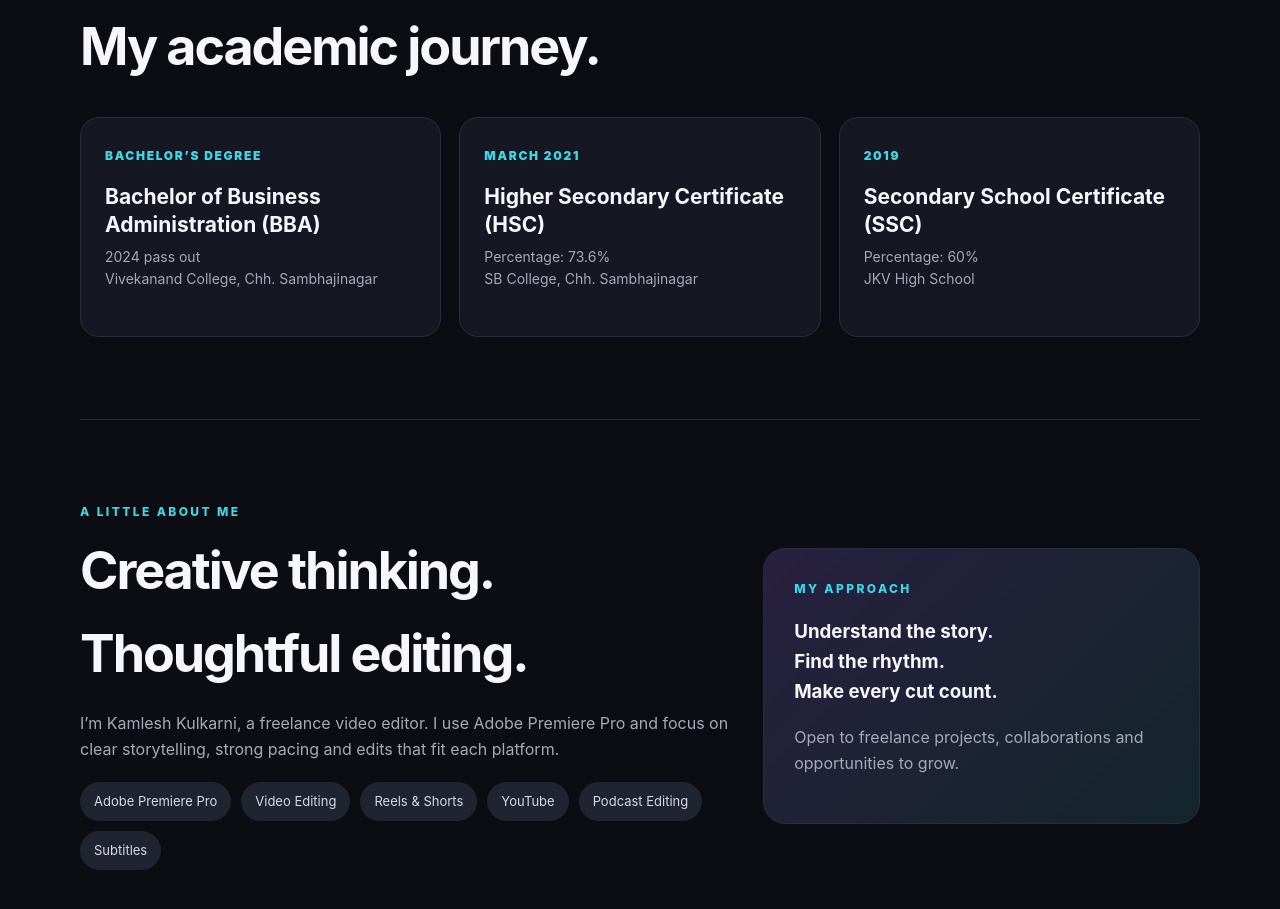
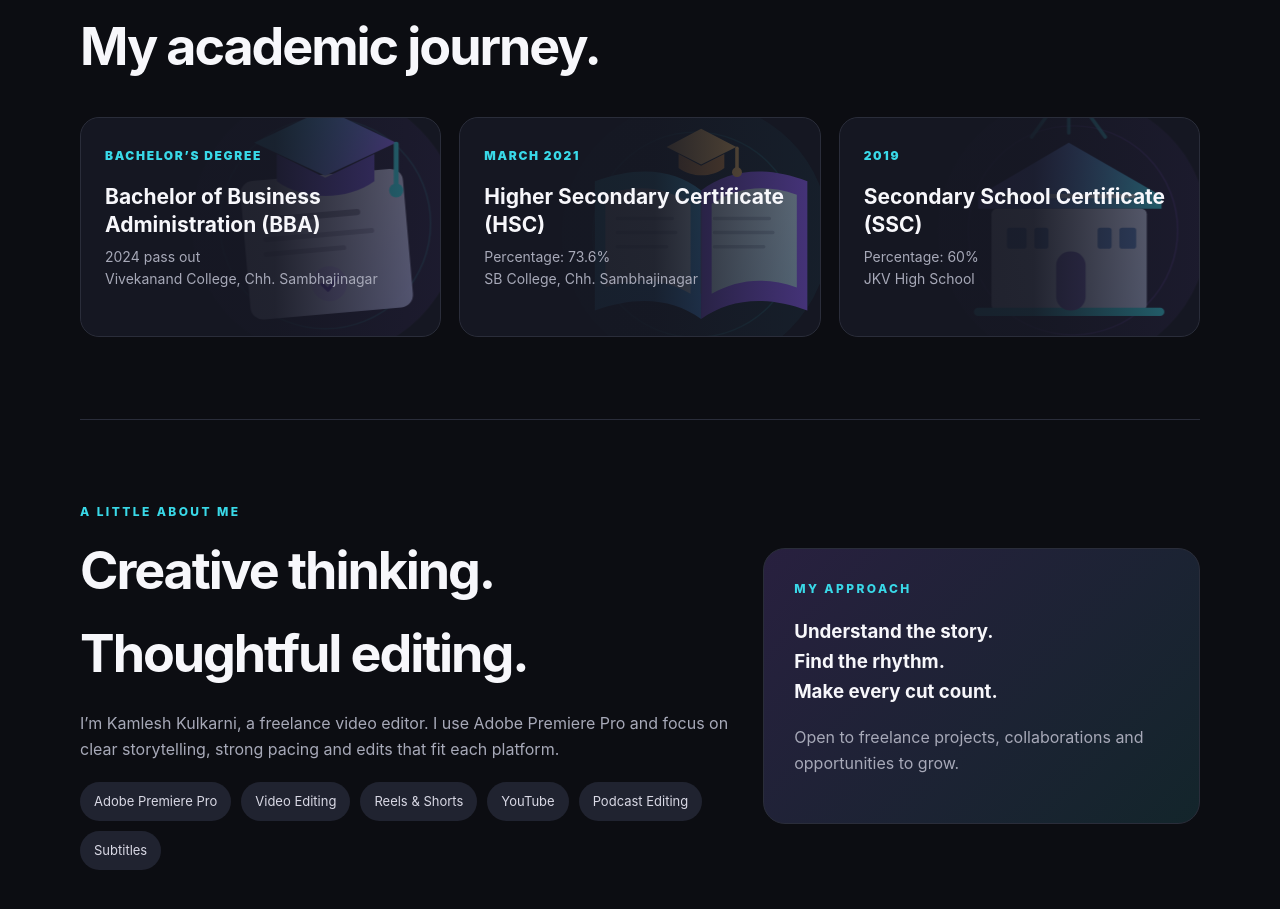
Before and after one commit to Niranjan-tawde/kamlesh-portfolio, a plain HTML site: page index.html in a window 1280 px wide. Shown: the part 5750-6659 px from the top of the page. Drawn offline with Linux system fonts and the light colour scheme.

Commit message:
Add visual backgrounds across portfolio sections

```diff
--- a/index.html
+++ b/index.html
@@ -144,8 +144,18 @@ body{overflow-x:hidden}
 .contact:before{z-index:0;background:url("assets/visuals/contact-chat.svg") right center/auto 100% no-repeat;opacity:.92}
 .contact:after{z-index:1;background:linear-gradient(90deg,#21183af5 0%,#21183ad9 47%,#11262c50 100%)}
 .contact>*{position:relative;z-index:2}
+.education-grid .card{position:relative;isolation:isolate;overflow:hidden;background:var(--panel)}
+.education-grid .card:before,.education-grid .card:after{content:"";position:absolute;inset:0;border-radius:inherit;pointer-events:none}
+.education-grid .card:before{z-index:0;background-image:var(--education-image);background-position:right center;background-size:auto 145%;background-repeat:no-repeat;opacity:.72;transition:transform .4s,opacity .4s}
+.education-grid .card:after{z-index:1;background:linear-gradient(90deg,#151722f5 0%,#151722e8 54%,#15172265 100%)}
+.education-grid .card>*{position:relative;z-index:2}
+.education-bba{--education-image:url("assets/visuals/education-bba.svg")}
+.education-hsc{--education-image:url("assets/visuals/education-hsc.svg")}
+.education-ssc{--education-image:url("assets/visuals/education-ssc.svg")}
+.education-grid .card:hover:before{transform:scale(1.04);opacity:.9}
 @media(max-width:520px){
   .service-card:after{background:linear-gradient(90deg,#0c0d12f4 0%,#0c0d12d4 56%,#0c0d1260 100%)}
+  .education-grid .card:after{background:linear-gradient(90deg,#151722f5 0%,#151722eb 58%,#15172275 100%)}
   .contact{min-height:340px}
   .contact:before{background-size:auto 82%;background-position:right bottom}
   .contact:after{background:linear-gradient(90deg,#21183af5 0%,#21183ad9 68%,#11262c70 100%),linear-gradient(0deg,#11262ced 0%,transparent 50%)}
@@ -185,9 +195,9 @@ body{overflow-x:hidden}
 </div></section>
 <section id="experience"><div class="eyebrow">Experience</div><h2>Freelance video editor.</h2><div class="experience-card card"><span class="number">INDEPENDENT · FREELANCE</span><h3>Freelance Video Editor</h3><p>Working with creators, brands and businesses to shape raw footage into clear, engaging YouTube videos, podcast edits and short-form content.</p></div></section>
 <section id="education"><div class="eyebrow">Education</div><h2>My academic journey.</h2><div class="grid education-grid">
-<article class="card"><span class="number">BACHELOR’S DEGREE</span><h3>Bachelor of Business Administration (BBA)</h3><p>2024 pass out</p><p>Vivekanand College, Chh. Sambhajinagar</p></article>
-<article class="card"><span class="number">MARCH 2021</span><h3>Higher Secondary Certificate (HSC)</h3><p>Percentage: 73.6%</p><p>SB College, Chh. Sambhajinagar</p></article>
-<article class="card"><span class="number">2019</span><h3>Secondary School Certificate (SSC)</h3><p>Percentage: 60%</p><p>JKV High School</p></article>
+<article class="card education-bba"><span class="number">BACHELOR’S DEGREE</span><h3>Bachelor of Business Administration (BBA)</h3><p>2024 pass out</p><p>Vivekanand College, Chh. Sambhajinagar</p></article>
+<article class="card education-hsc"><span class="number">MARCH 2021</span><h3>Higher Secondary Certificate (HSC)</h3><p>Percentage: 73.6%</p><p>SB College, Chh. Sambhajinagar</p></article>
+<article class="card education-ssc"><span class="number">2019</span><h3>Secondary School Certificate (SSC)</h3><p>Percentage: 60%</p><p>JKV High School</p></article>
 </div></section>
 <section id="about"><div class="about"><div><div class="eyebrow">A little about me</div><h2>Creative thinking. Thoughtful editing.</h2><p class="sub">I’m Kamlesh Kulkarni, a freelance video editor. I use Adobe Premiere Pro and focus on clear storytelling, strong pacing and edits that fit each platform.</p><div class="skills"><span>Adobe Premiere Pro</span><span>Video Editing</span><span>Reels & Shorts</span><span>YouTube</span><span>Podcast Editing</span><span>Subtitles</span></div></div>
 <div class="aboutbox"><div class="eyebrow">My approach</div><h3>Understand the story.<br>Find the rhythm.<br>Make every cut count.</h3><p class="sub">Open to freelance projects, collaborations and opportunities to grow.</p></div></div></section>
```
Also changed, not shown: assets/visuals/education-bba.svg (added), assets/visuals/education-hsc.svg (added), assets/visuals/education-ssc.svg (added).
